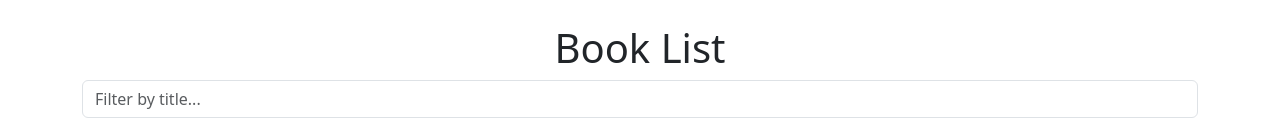
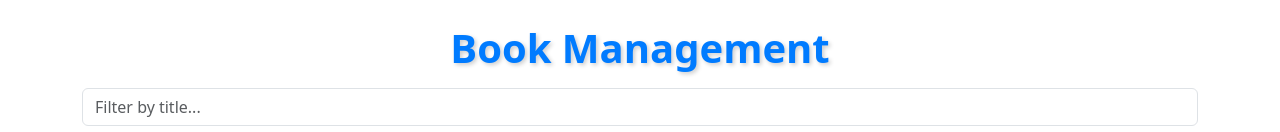
Before and after one commit to cn1adil24/Spring-Boot-CRUD, a React (Create React App) app in the folder book-management-frontend/: page / in a window 1280 px wide. Shown: the top 132 px of the page. Built offline with nearby package versions, Linux system fonts and the light colour scheme; no server answers.

Commit message:
Some refactoring and UI enhancements
- Created base class for models
- Changed title
- Used Toast notifications instead of alerts
-

```diff
--- a/book-management-frontend/package.json
+++ b/book-management-frontend/package.json
@@ -16,6 +16,7 @@
     "react": "^18.2.0",
     "react-dom": "^18.2.0",
     "react-scripts": "5.0.1",
+    "react-toastify": "^9.1.3",
     "typescript": "^4.9.5",
     "web-vitals": "^2.1.4"
   },
--- a/book-management-frontend/src/App.css
+++ b/book-management-frontend/src/App.css
@@ -6,3 +6,11 @@
   margin: 0 auto;
   max-width: 800px; /* Adjust to your preferred width */
 }
+
+.fancy-title {
+  font-size: 2.5rem;
+  font-weight: bold;
+  color: #007bff; /* Blue color */
+  text-shadow: 2px 2px 4px rgba(0, 0, 0, 0.2);
+  margin-bottom: 1rem;
+}
--- a/book-management-frontend/src/App.tsx
+++ b/book-management-frontend/src/App.tsx
@@ -7,6 +7,8 @@ import Buttons from './components/Buttons';
 import { Book, AddBookModel, Cover, BookModel } from './models';
 import { Page } from './models';
 import axios from 'axios';
+import { ToastContainer, toast } from 'react-toastify';
+import 'react-toastify/dist/ReactToastify.css';
 
 const App: React.FC = () => {
   const [books, setBooks] = useState<Book[]>([]);
@@ -26,11 +28,11 @@ const App: React.FC = () => {
     axios.delete(url)
       .then(() => {
         populateList(setBooks, filterText);
-        alert("Successfully deleted book.");
+        toast.success("Successfully deleted book.");
       })
       .catch((error) => {
         console.error("Error deleting book:", error);
-        alert(`Error deleting book: ${error}`);
+        toast.error(`Error deleting book: ${error}`);
       })
   };
 
@@ -43,11 +45,11 @@ const App: React.FC = () => {
         const updatedBook: Book = response.data;
         const updatedBooks = books.map(bookItem => bookItem.id === updatedBook.id ? updatedBook : bookItem);
         setBooks(updatedBooks);
-        alert("Successfully updated book.");
+        toast.success("Successfully updated book.");
       })
       .catch(error => {
         console.error("Error updating book:", error);
-        alert(`Error updating book: ${error}`);
+        toast.error(`Error updating book: ${error}`);
       });
   };
 
@@ -66,21 +68,22 @@ const App: React.FC = () => {
       .then((response) => {
         const addedBook: Book = response.data;
         setBooks([...books, addedBook]);
-        alert("Successfully added book.");
+        toast.success("Successfully added book.");
       })
       .catch(error => {
         console.error("Error adding book:", error);
-        alert(`Error adding book: ${error}`);
+        toast.error(`Error adding book: ${error}`);
       })
   };
 
   return (
     <div className="container mt-4">
-      <h1 className="text-center">Book List</h1>
+      <h1 className="fancy-title text-center">Book Management</h1>
       <FilterTextBox filterText={filterText} onFilterChange={handleFilterChange}/>
       <Buttons onAdd={handleAddBook} onApply={handleApplyFilter} />
       <BookList books={books} onRowClick={handleRowClick} onDelete={handleDelete} />
       <BookModal book={selectedBook} onClose={() => setSelectedBook(null)} onEdit={handleEditBook} />
+      <ToastContainer />
     </div>
   );
 };
```
Also changed, not shown: book-management-frontend/src/models.ts (+7 -12 lines), 1 other file (tests, documents, lock files or other folders).
